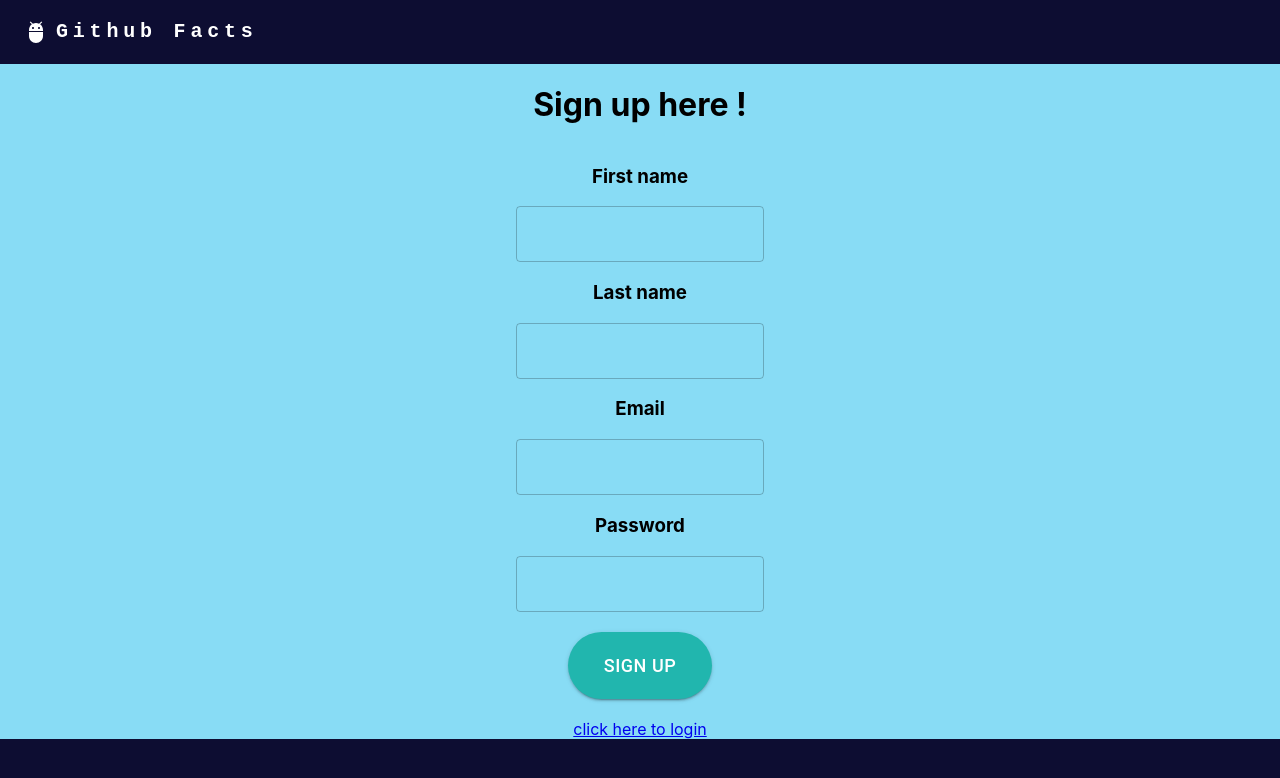
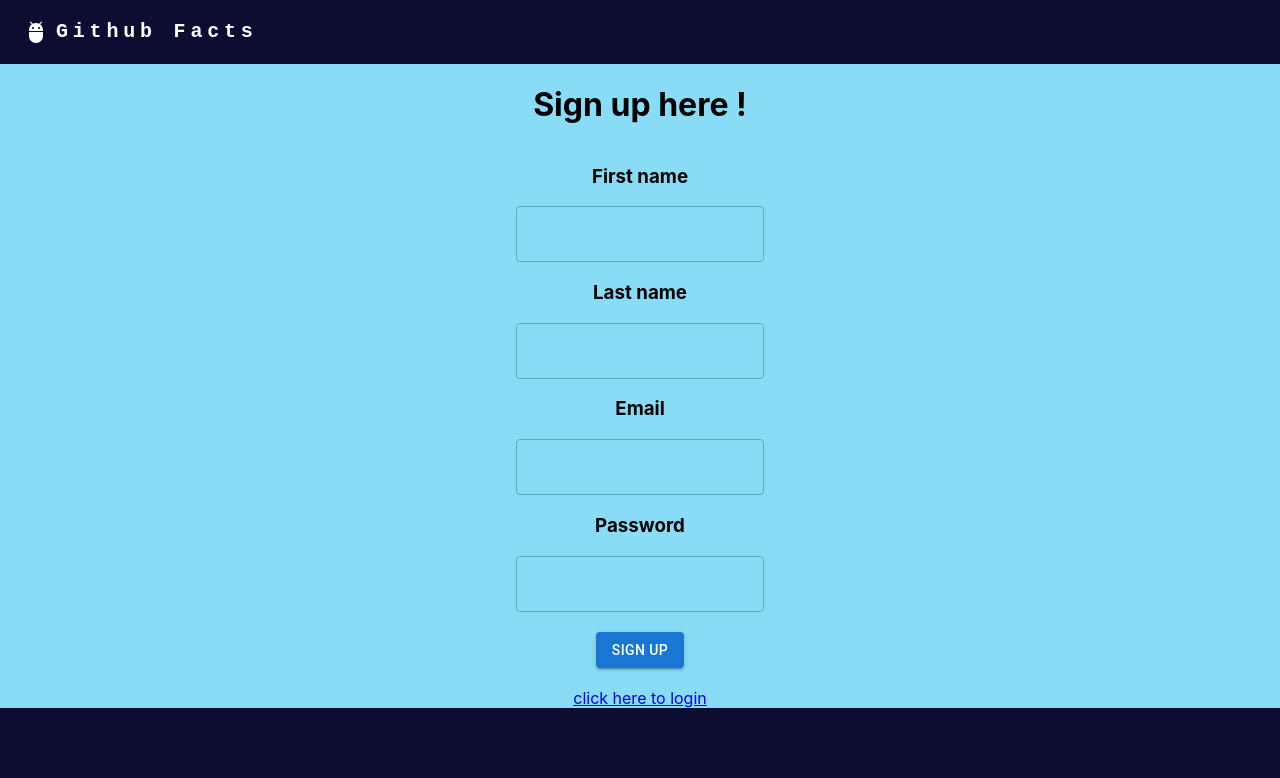
Before and after one commit to gjstirling/GitHub-App, a React (Create React App) app in the folder client/: page /register in a window 1280 px wide. Shown: the top 778 px of the page. Built offline with nearby package versions, Linux system fonts and the light colour scheme.

Commit message:
extracting styles from componenets

```diff
--- a/client/src/pages/Login.jsx
+++ b/client/src/pages/Login.jsx
@@ -3,6 +3,7 @@ import Form from "../components/form/Form";
 import { useState } from "react";
 import jwt_decode from "jwt-decode";
 import { useUser } from "../context/UserContext";
+import style from './css/Login.module.css'
 
 const Login = () => {
 
@@ -69,12 +70,7 @@ const Login = () => {
         />
         <br></br>
         <Button
-        style={{
-          borderRadius: 35,
-          backgroundColor: "#21b6ae",
-          padding: "18px 36px",
-          fontSize: "18px",
-        }}
+          className={style.button}
           variant="contained"
           type="submit"
           onClick={handleSubmit}
--- a/client/src/pages/Register.jsx
+++ b/client/src/pages/Register.jsx
@@ -3,6 +3,7 @@ import Form from "../components/form/Form";
 import { useState } from "react";
 import checkInputs from "../services/validateUserData";
 import { useNavigate } from "react-router-dom";
+import style from "./css/Register.module.css";
 
 const Register = () => {
   const [inputs, setInputs] = useState({
@@ -80,12 +81,7 @@ const Register = () => {
         <Button
           variant="contained"
           type="submit"
-          style={{
-            borderRadius: 35,
-            backgroundColor: "#21b6ae",
-            padding: "18px 36px",
-            fontSize: "18px",
-          }}
+          className={style.button}
           onClick={handleSubmit}
         >
           Sign up
--- a/client/src/pages/Search.jsx
+++ b/client/src/pages/Search.jsx
@@ -1,5 +1,5 @@
 import { Button, TextField } from "@mui/material";
-import style from "./Search.module.css";
+import style from "./css/Search.module.css";
 import { useSearchForm } from "../hooks/useSearchForm";
 
 const Search = () => {
@@ -18,15 +18,9 @@ const Search = () => {
       />
       <br></br>
       <Button
-        style={{
-          borderRadius: 35,
-          backgroundColor: "#21b6ae",
-          padding: "18px 36px",
-          fontSize: "18px",
-        }}
         variant="contained"
         type="submit"
-        className="button"
+        className={style.button}
         onClick={handleSubmit}
       >
         Make guess
--- /dev/null
+++ b/client/src/pages/css/Login.module.css
@@ -0,0 +1,6 @@
+.button {
+    border-radius: 35px;
+    background-color: "#21b6ae";
+    padding: 18px 36px;
+    font-size: 18px;
+}
--- /dev/null
+++ b/client/src/pages/css/Register.module.css
@@ -0,0 +1,6 @@
+.button {
+   background-color: #21b6ae;
+   border-radius: 35px;
+   padding: 18px 36px;
+   font-size: 18px;
+}
```
Also changed, not shown: client/src/pages/css/Search.module.css (renamed from client/src/pages/Search.module.css).
